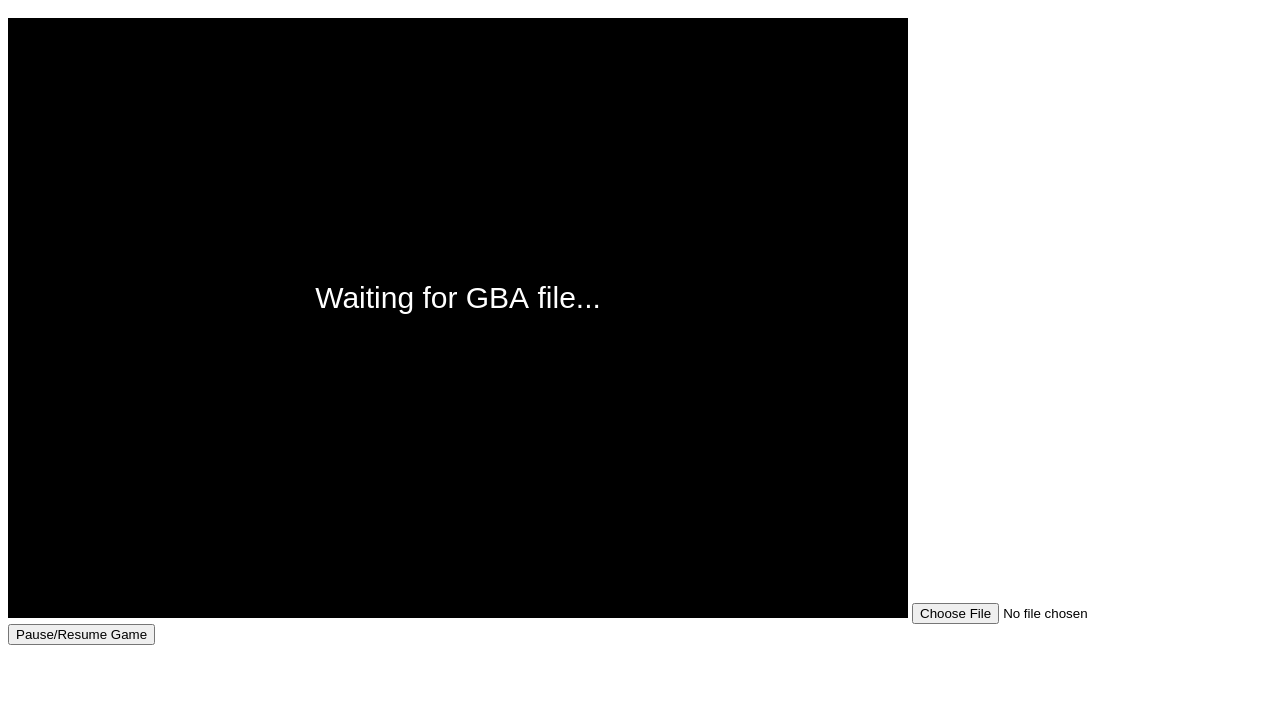
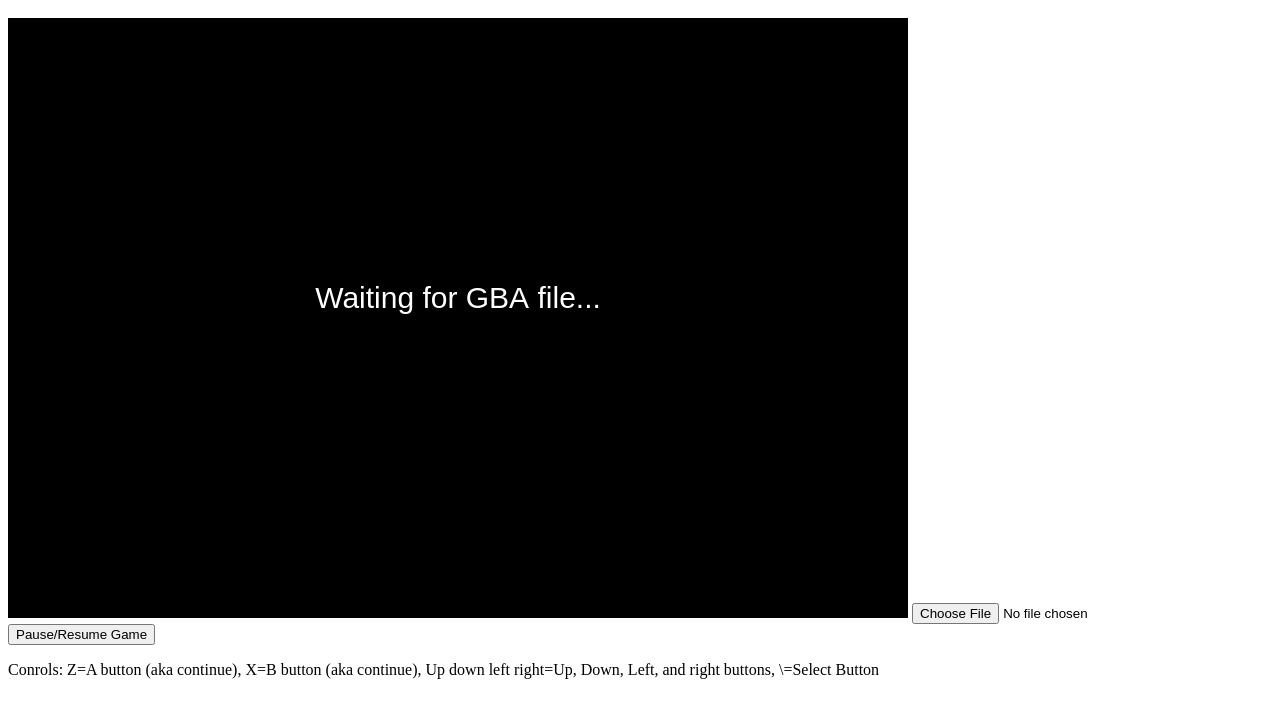
Before and after one commit to js-emulators/EasyGBA.js, a plain HTML site: page index.html in a window 1280 px wide. Shown: the part 48-766 px from the top of the page. Drawn offline with Linux system fonts and the light colour scheme; no server answers.

Commit message:
Update index.html

```diff
--- a/index.html
+++ b/index.html
@@ -5,6 +5,8 @@
 <button onclick="easyGba.pause()">
   Pause/Resume Game
 </button>
+<p>
+Conrols: Z=A button (aka continue), X=B button (aka continue), Up down left right=Up, Down, Left, and right buttons, \=Select Button
 <script>
   easyGba.loadBios('https://cdn.glitch.com/36f269f8-abf5-40ad-84a7-4cc5e7fd9d1b%2Fbios.bin?v=1613768883857');
   easyGba.setCanvas(document.querySelector('canvas'));
```
